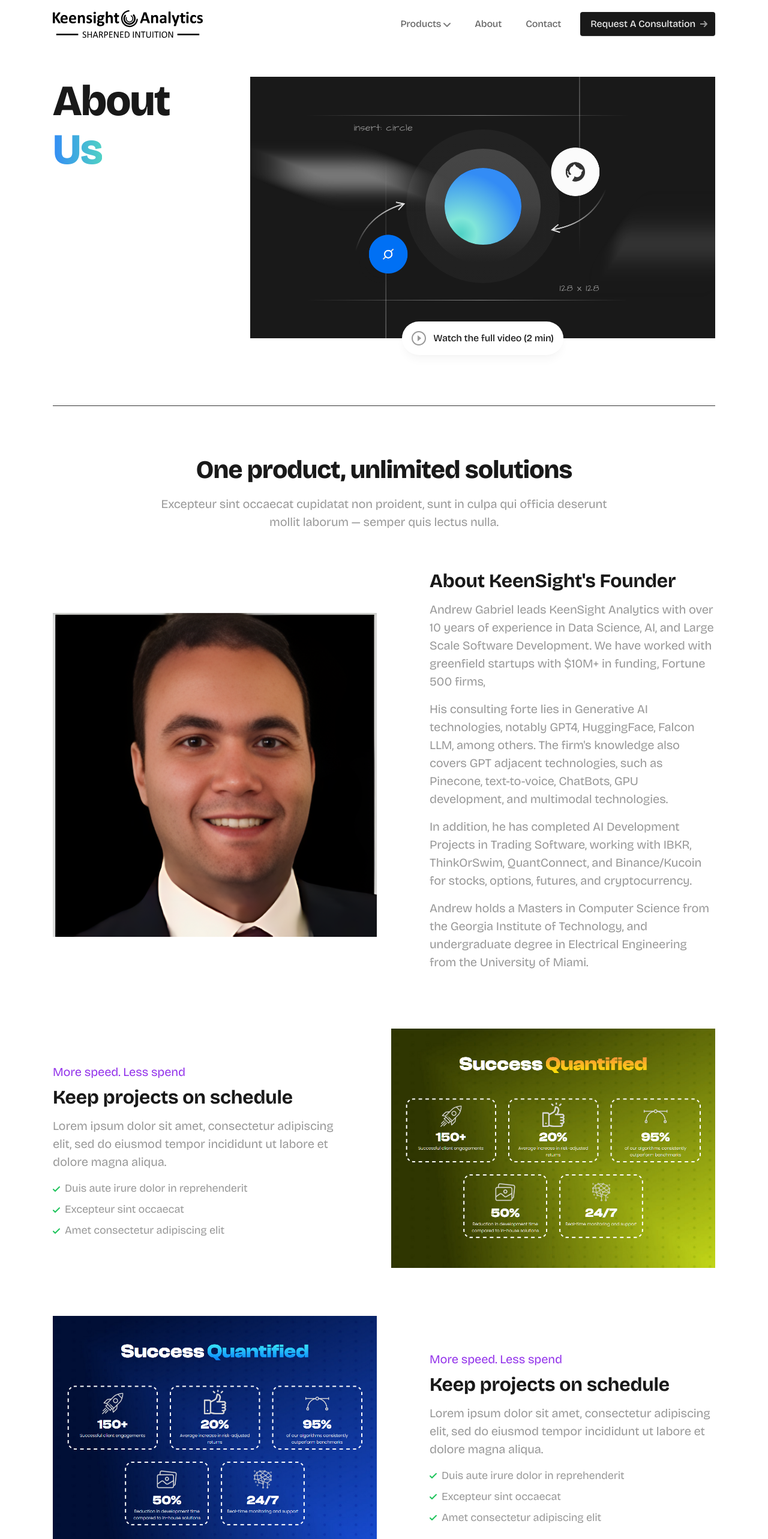
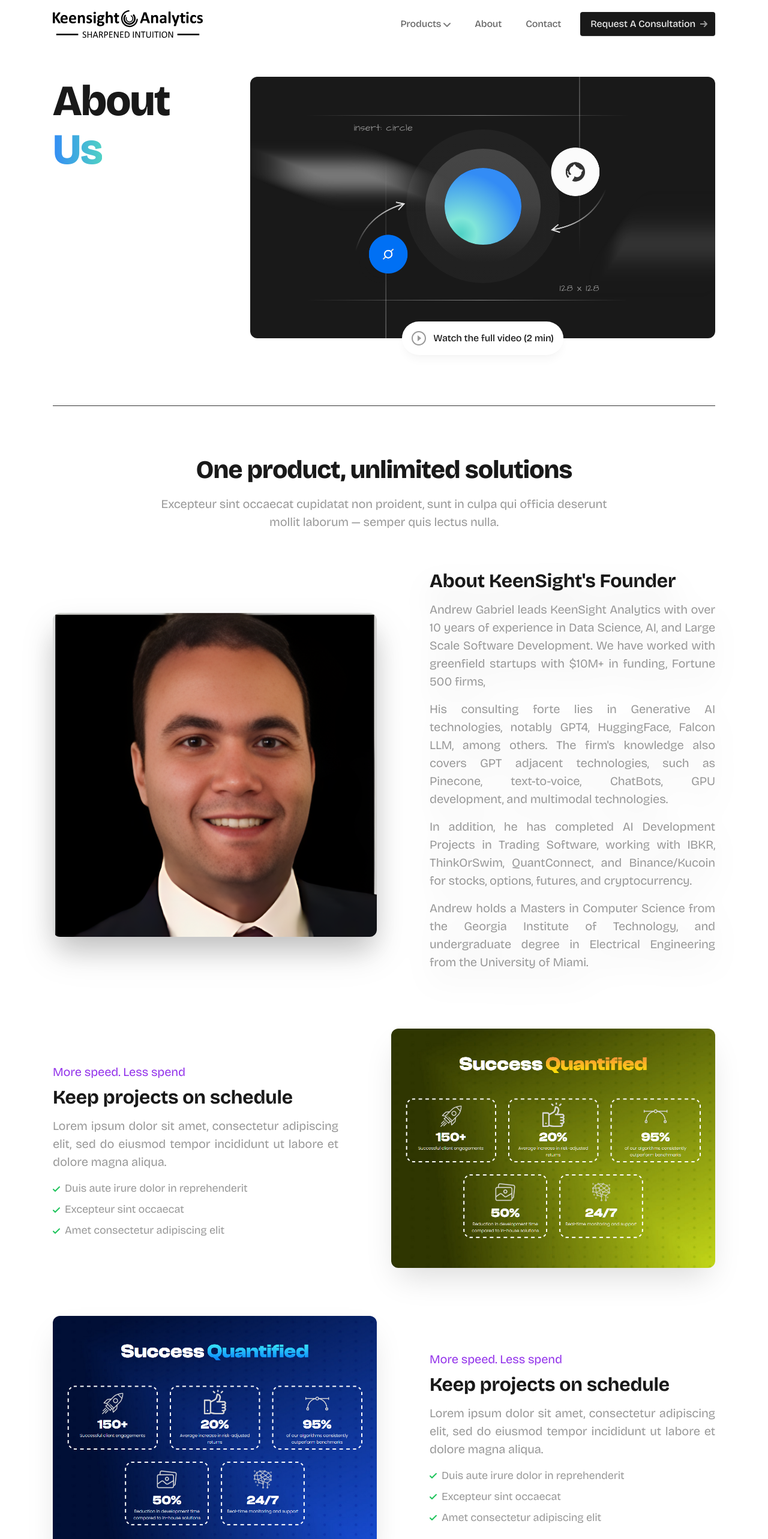
Before and after one commit to KeenSightFrontEnd2/keensight-website-deploy, a Next.js app: page /about in a window 1280 px wide. Shown: the top 2566 px of the page at 60% size. Built offline with nearby package versions, Linux system fonts and the light colour scheme.

Commit message:
brand icons effects

```diff
--- a/components/common.tsx
+++ b/components/common.tsx
@@ -19,7 +19,7 @@ export default function CommonEngagements({ product }: { product: any }) {
                 className="bg-blue-600 rounded-md p-8 text-center flex flex-col gap-8 hover:scale-105 transition-transform duration-300 ease-in-out"
               >
                 <h3 className="text-xl text-white font-bold">{item.title}</h3>
-                <p className="text-gray-300">{item.description}</p>
+                <p className="text-gray-300 text-justify">{item.description}</p>
               </li>
             );
           })}
--- a/components/faq.tsx
+++ b/components/faq.tsx
@@ -14,7 +14,7 @@ export default function Faq() {
         <ul>
           {faq.questions.map((item) => {
             return (
-              <div className="ttransition-all ease-in-out hover:bg-gradient-to-r from-white to-gray-300 rounded-lg">
+              <div className="ttransition-all ease-in-out hover:bg-gradient-to-r from-white to-blue-100 rounded-lg">
               <Accordion key={item.question} title={item.question}>
                 {item.answer}
               </Accordion>
--- a/components/infographic.tsx
+++ b/components/infographic.tsx
@@ -36,7 +36,7 @@ export default function Infographic({ arr }: { arr: Array<string> }) {
                   }`}
                   data-aos="fade-up"
                 >
-                  <div className="max-w-full mx-auto md:max-w-none">
+                  <div className="max-w-full mx-auto md:max-w-none rounded-xl transition-all duration-500 ease-in-out hover:shadow-2xl hover:scale-110">
                     <Image
                       className="max-w-full h-auto"
                       src={`/images/${item}`}
--- a/components/modal-video.tsx
+++ b/components/modal-video.tsx
@@ -36,8 +36,8 @@ export default function ModalVideo({
           data-aos="zoom-y-out"
           data-aos-delay="450"
         >
-          <div className="flex flex-col justify-center">
-            <Image src={thumb} width={thumbWidth} height={thumbHeight} alt={thumbAlt} />
+          <div className="flex flex-col justify-center transition-all rounded-xl">
+            <Image src={thumb} width={thumbWidth} height={thumbHeight} alt={thumbAlt} className="rounded-xl" />
             <svg
               className="absolute inset-0 max-w-full mx-auto md:max-w-none h-auto"
               width="768"
--- a/components/newsletter.tsx
+++ b/components/newsletter.tsx
@@ -5,7 +5,7 @@ export default function Newsletter() {
         <div className="pb-12 md:pb-20">
           {/* CTA box */}
           <div
-            className="relative bg-gray-900 rounded py-10 px-8 md:py-16 md:px-12 shadow-2xl overflow-hidden"
+            className="relative bg-gray-900 py-10 px-8 md:py-16 md:px-12 shadow-2xl overflow-hidden rounded-xl"
             data-aos="zoom-y-out"
           >
             {/* Background illustration */}
--- a/components/swiper-list.tsx
+++ b/components/swiper-list.tsx
@@ -65,7 +65,7 @@ export default function SwiperList({ swiperArr }: SwiperListProps) {
       }}
       modules={[Autoplay, Navigation, Pagination, EffectCreative]}
       onAutoplayTimeLeft={onAutoplayTimeLeft}
-      className="mySwiper"
+      className="mySwiper rounded-xl"
     >
       {swiperArr.map((slide: any) => (
         <SwiperSlide key={slide.title}>
--- a/components/zigzag.tsx
+++ b/components/zigzag.tsx
@@ -17,14 +17,14 @@ export default function Zigzag() {
           {/* Items */}
           <div className="grid gap-20">
             {/* Andrew */}
-            <div className="md:grid md:grid-cols-12 md:gap-6 items-center">
+            <div className="md:grid md:grid-cols-12 md:gap-6 items-center drop-shadow-2xl">
               {/* Image */}
               <div
                 className="max-w-xl md:max-w-none md:w-full mx-auto md:col-span-5 lg:col-span-6 mb-8 md:mb-0 rtl"
                 data-aos="fade-up"
               >
                 <Image
-                  className="max-w-full mx-auto md:max-w-none h-auto"
+                  className="max-w-full mx-auto md:max-w-none h-auto rounded-xl shadow-2xl"
                   src={"/images/about-andrew.png"}
                   width={540}
                   height={405}
@@ -33,11 +33,11 @@ export default function Zigzag() {
               </div>
               {/* Content */}
               <div
-                className="max-w-xl md:max-w-none md:w-full mx-auto md:col-span-7 lg:col-span-6"
+                className="max-w-xl md:max-w-none md:w-full mx-auto md:col-span-7 lg:col-span-6 text-justify"
                 data-aos="fade-left"
               >
                 <div className="md:pl-4 lg:pl-12 xl:pl-16">
-                  <h3 className="h3 mb-3">About KeenSight's Founder</h3>
+                  <h3 className="h3 mb-3 text">About KeenSight's Founder</h3>
                   <p className="text-xl text-gray-400 mb-4">
                     Andrew Gabriel leads KeenSight Analytics with over 10 years of experience in
                     Data Science, AI, and Large Scale Software Development. We have worked with
@@ -71,7 +71,7 @@ export default function Zigzag() {
                 data-aos="fade-up"
               >
                 <Image
-                  className="max-w-full mx-auto md:max-w-none h-auto"
+                  className="max-w-full mx-auto md:max-w-none h-auto rounded-xl shadow-2xl"
                   src="/images/howwedo1.png"
                   width={540}
                   height={405}
@@ -80,7 +80,7 @@ export default function Zigzag() {
               </div>
               {/* Content */}
               <div
-                className="max-w-xl md:max-w-none md:w-full mx-auto md:col-span-7 lg:col-span-6"
+                className="max-w-xl md:max-w-none md:w-full mx-auto md:col-span-7 lg:col-span-6 text-justify"
                 data-aos="fade-right"
               >
                 <div className="md:pr-4 lg:pr-12 xl:pr-16">
@@ -136,7 +136,7 @@ export default function Zigzag() {
                 data-aos="fade-up"
               >
                 <Image
-                  className="max-w-full mx-auto md:max-w-none h-auto"
+                  className="max-w-full mx-auto md:max-w-none h-auto rounded-xl shadow-2xl"
                   src={"/images/howwedo2.png"}
                   width={540}
                   height={405}
@@ -145,7 +145,7 @@ export default function Zigzag() {
               </div>
               {/* Content */}
               <div
-                className="max-w-xl md:max-w-none md:w-full mx-auto md:col-span-7 lg:col-span-6"
+                className="max-w-xl md:max-w-none md:w-full mx-auto md:col-span-7 lg:col-span-6 text-justify"
                 data-aos="fade-left"
               >
                 <div className="md:pl-4 lg:pl-12 xl:pl-16">
@@ -201,7 +201,7 @@ export default function Zigzag() {
                 data-aos="fade-up"
               >
                 <Image
-                  className="max-w-full mx-auto md:max-w-none h-auto"
+                  className="max-w-full mx-auto md:max-w-none h-auto rounded-xl"
                   src="/images/howwedo3.png"
                   width={540}
                   height={405}
@@ -210,7 +210,7 @@ export default function Zigzag() {
               </div>
               {/* Content */}
               <div
-                className="max-w-xl md:max-w-none md:w-full mx-auto md:col-span-7 lg:col-span-6"
+                className="max-w-xl md:max-w-none md:w-full mx-auto md:col-span-7 lg:col-span-6 text-justify"
                 data-aos="fade-right"
               >
                 <div className="md:pr-4 lg:pr-12 xl:pr-16">
--- a/tailwind.config.js
+++ b/tailwind.config.js
@@ -8,6 +8,11 @@ module.exports = {
   theme: {
     extend: {
       colors: {
+        facebook: '#0866ff',
+        tinder: '#ef4a75',
+        airbnb: '#FF5A5F',
+        hubspot: '#f57722',
+
         gray: {
           100: '#FBFBFB',
           200: '#EAEAEA',
@@ -118,9 +123,12 @@ module.exports = {
         fly: 'fly 1.5s ease-in-out forwards',
         flashBurst: 'flashBurst 0.6s ease-in-out infinite',
         moonPulse: 'moonPulse 1.5s ease-in-out infinite',
+        gradientText: 'gradientText 3s ease-in-out infinite',
+
 
 
       },
+
       keyframes: {
         float: {
           '0%, 100%': { transform: 'translateY(0)', },
```
Also changed, not shown: components/testimonials.tsx (+11 -7 lines), app/css/style.css (line endings or trailing spaces).
